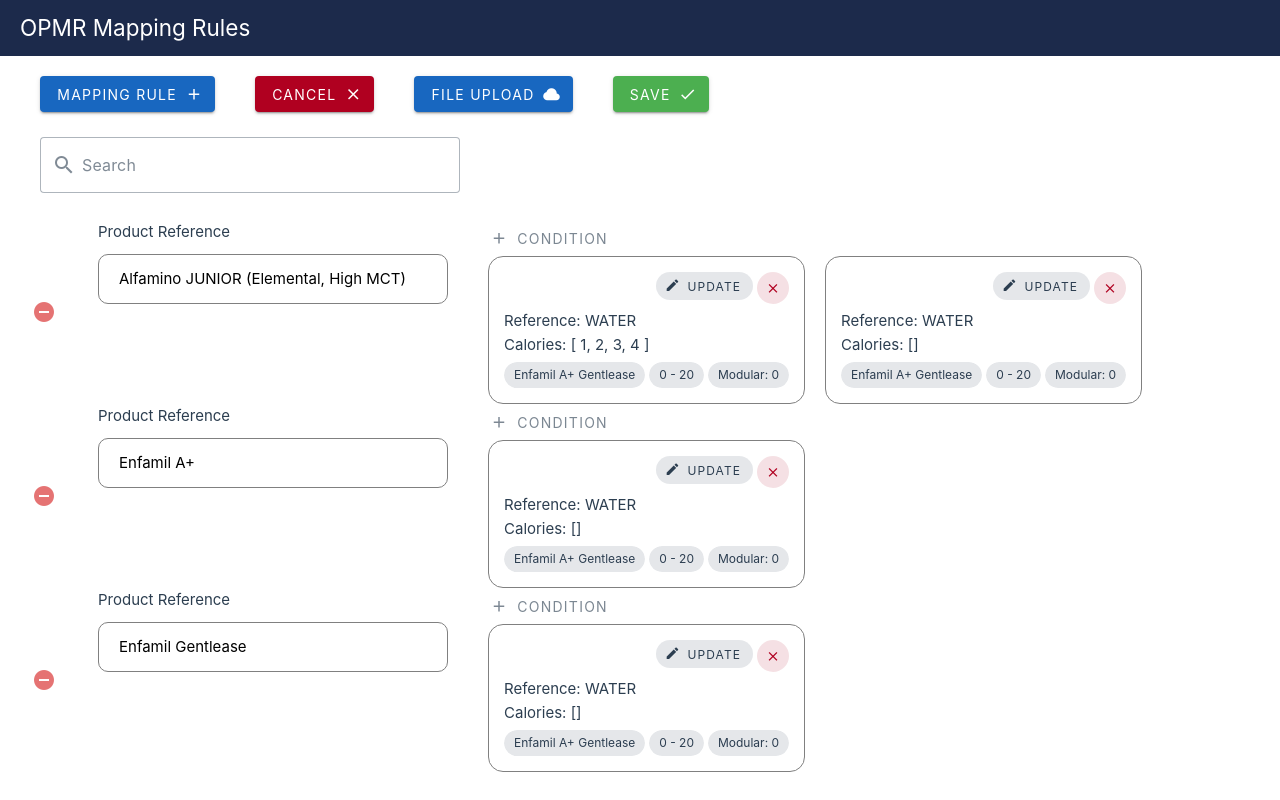
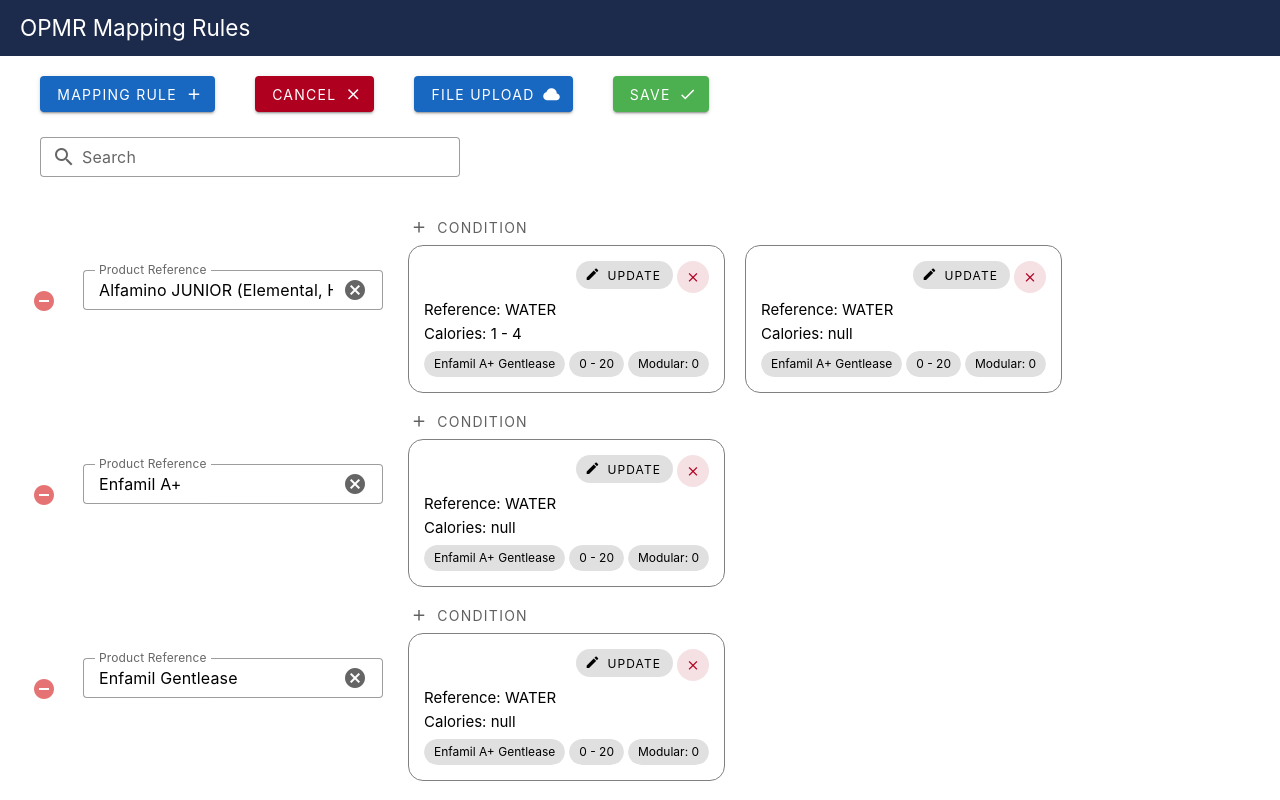
Before and after one commit to junejuly-jb/opmr-mapping, a Vue app: page / in a window 1280 px wide. Both pictures are taken after a click on the button "SEARCH". Built offline with nearby package versions, Linux system fonts and the light colour scheme.

Commit message:
refactor input

```diff
--- a/src/assets/base.css
+++ b/src/assets/base.css
@@ -60,13 +60,14 @@
 
 body {
   min-height: 100vh;
-  color: var(--color-text);
-  background: var(--color-background);
+  /* color: var(--color-text); */
+  /* background: var(--color-background); */
   transition:
     color 0.5s,
     background-color 0.5s;
   line-height: 1.6;
   font-family:
+    Poppins,
     Inter,
     -apple-system,
     BlinkMacSystemFont,
--- /dev/null
+++ b/src/components/ButtonArray.vue
@@ -0,0 +1,73 @@
+<script setup>
+import { useMappingStore } from '@/stores/mappings';
+const mappingStore = useMappingStore();
+</script>
+<template>
+    <div class="opmr__spacer__v">
+      <span class="opmr__spacer__h"></span>
+      <v-btn
+        color="primary"
+        @click="mappingStore.setEmptyMapping"
+      >
+        Mapping Rule
+        <v-icon
+          icon="mdi-plus"
+          end
+        ></v-icon>
+      </v-btn>
+      <span class="opmr__spacer__h"></span>
+      <span v-if="!mappingStore.isSearching">
+        <v-btn
+          color="primary"
+          @click="mappingStore.toggleSearch"
+        >
+          Search
+          <v-icon
+            icon="mdi-magnify"
+            end
+          ></v-icon>
+        </v-btn>
+      </span>
+      <span v-else>
+        <v-btn
+          color="error"
+          @click="mappingStore.toggleSearch"
+        >
+          Cancel
+          <v-icon
+            icon="mdi-close"
+            end
+          ></v-icon>
+        </v-btn>
+      </span>
+      <span class="opmr__spacer__h"></span>
+      <v-btn
+        color="primary"
+        @click="mappingStore.getMappings"
+      >
+        File Upload
+        <v-icon
+          icon="mdi-cloud"
+          end
+        ></v-icon>
+      </v-btn>
+      <span class="opmr__spacer__h"></span>
+      <v-btn
+        color="success"
+      >
+        Save
+        <v-icon
+          icon="mdi-check"
+          end
+        ></v-icon>
+      </v-btn>
+    </div>
+</template>
+<style scoped>
+.opmr__spacer__h{
+  padding: 0px 20px;
+}
+.opmr__spacer__v{
+  padding: 20px 0px;
+}
+</style>
--- a/src/components/Conditions.vue
+++ b/src/components/Conditions.vue
@@ -1,6 +1,13 @@
 <script setup>
 import FortifierKey from './FortifierKey.vue'
 import { useMappingStore } from '@/stores/mappings'
+
+const getCalories = (cals) => {
+    if(cals.length == 0 ){ return 'null'}
+    else{
+        return cals[0] + ' - ' + cals[cals.length -1]
+    }
+}
 
 const mappingStore = useMappingStore();
 defineProps({
@@ -33,7 +40,7 @@
             Reference: {{condition.reference}}
         </div>
         <div>
-            Calories: {{condition.calories}}
+            Calories: {{getCalories(condition.calories)}}
         </div>
         <div>
             <FortifierKey/>
--- a/src/components/MappingList.vue
+++ b/src/components/MappingList.vue
@@ -27,8 +27,7 @@
             ></v-btn>
         </div>
         <div class="col-1">
-            <div>Product Reference</div>
-            <input :name="`${mapping.productReference}`" :id="`${mapping.productReference}`" v-model="mapping.productReference" type="text" placeholder="HL7 Reference" class="opmr__hl7__reference">
+            <v-text-field width="300" v-model="mapping.productReference" density="compact" label="Product Reference" variant="outlined" clearable></v-text-field>
         </div>
         <div class="col-2">
             <v-dialog max-width="500">
@@ -100,8 +99,13 @@
     display: flex;
 }
 .col-1{
-    padding: 0px 30px;
-    /* background-color: green; */
+    padding: 0px 15px;
+    display: flex;
+    justify-content: center;
+    align-items: center;
+}
+.col-2{
+    padding: 5px 0px;
 }
 
 .opmr__hl7__reference{
--- a/src/components/TheWelcome.vue
+++ b/src/components/TheWelcome.vue
@@ -1,6 +1,7 @@
 <script setup>
   import MappingList from './MappingList.vue';
   import { useMappingStore } from '@/stores/mappings';
+  import ButtonArray from './ButtonArray.vue';
   const mappingStore = useMappingStore()
 
 </script>
@@ -10,67 +11,9 @@
     <div class="cpoe__heading">
       <h2>OPMR Mapping Rules</h2>
     </div>
-    <div class="opmr__spacer__v">
-      <span class="opmr__spacer__h"></span>
-      <v-btn
-        color="primary"
-        @click="mappingStore.setEmptyMapping"
-      >
-        Mapping Rule
-        <v-icon
-          icon="mdi-plus"
-          end
-        ></v-icon>
-      </v-btn>
-      <span class="opmr__spacer__h"></span>
-      <span v-if="!mappingStore.isSearching">
-        <v-btn
-          color="primary"
-          @click="mappingStore.toggleSearch"
-        >
-          Search
-          <v-icon
-            icon="mdi-magnify"
-            end
-          ></v-icon>
-        </v-btn>
-      </span>
-      <span v-else>
-        <v-btn
-          color="error"
-          @click="mappingStore.toggleSearch"
-        >
-          Cancel
-          <v-icon
-            icon="mdi-close"
-            end
-          ></v-icon>
-        </v-btn>
-      </span>
-      <span class="opmr__spacer__h"></span>
-      <v-btn
-        color="primary"
-        @click="mappingStore.getMappings"
-      >
-        File Upload
-        <v-icon
-          icon="mdi-cloud"
-          end
-        ></v-icon>
-      </v-btn>
-      <span class="opmr__spacer__h"></span>
-      <v-btn
-        color="success"
-      >
-        Save
-        <v-icon
-          icon="mdi-check"
-          end
-        ></v-icon>
-      </v-btn>
-    </div>
+    <ButtonArray/>
     <div class="opmr__search">
-      <v-text-field v-if="mappingStore.isSearching" label="Search" variant="outlined" clearable prepend-inner-icon="mdi-magnify"></v-text-field>
+      <v-text-field density="compact" v-if="mappingStore.isSearching" label="Search" variant="outlined" clearable prepend-inner-icon="mdi-magnify"></v-text-field>
     </div>
     <div v-for="(mapping, index) in mappingStore.mappings">
       <MappingList :index="index" :mapping="mapping"></MappingList>
@@ -84,12 +27,6 @@
   background-color: rgb(28, 42, 75);
   color: white;
 }
-.opmr__spacer__h{
-  padding: 0px 20px;
-}
-.opmr__spacer__v{
-  padding: 20px 0px;
-}
 .opmr__search{
   max-width: 500px;
   padding: 5px 40px;
```
Also changed, not shown: 1 other file (tests, documents, lock files or other folders).
